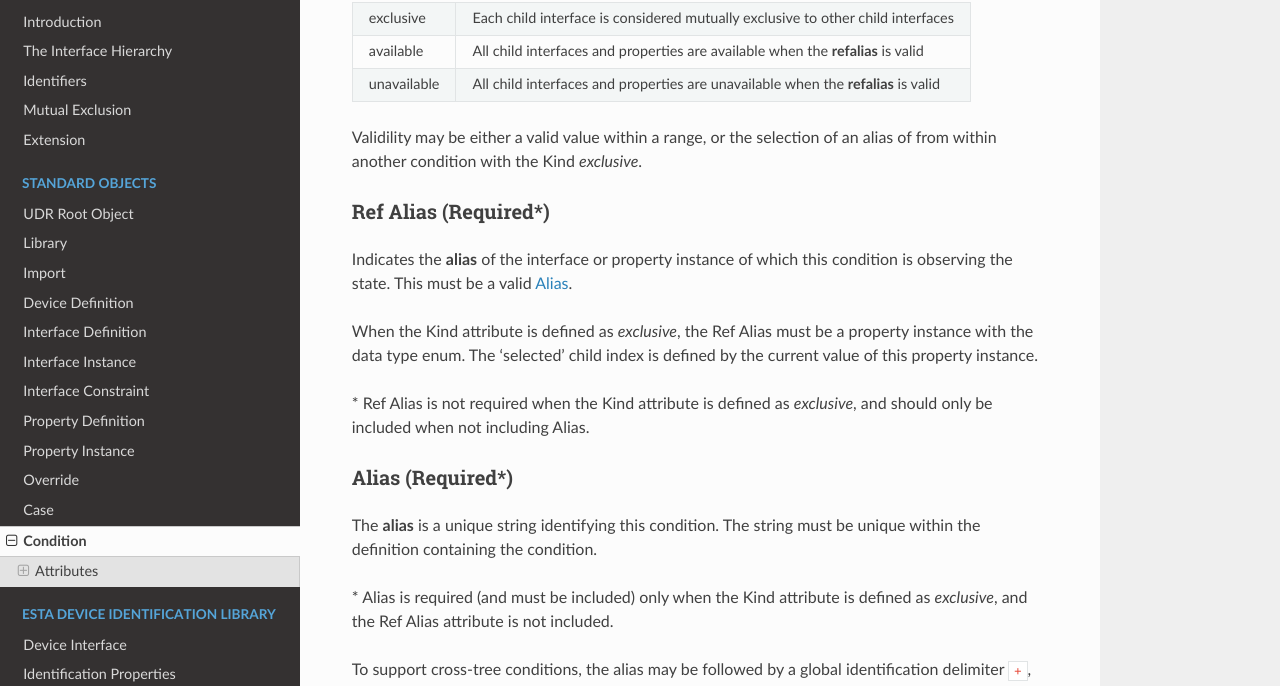
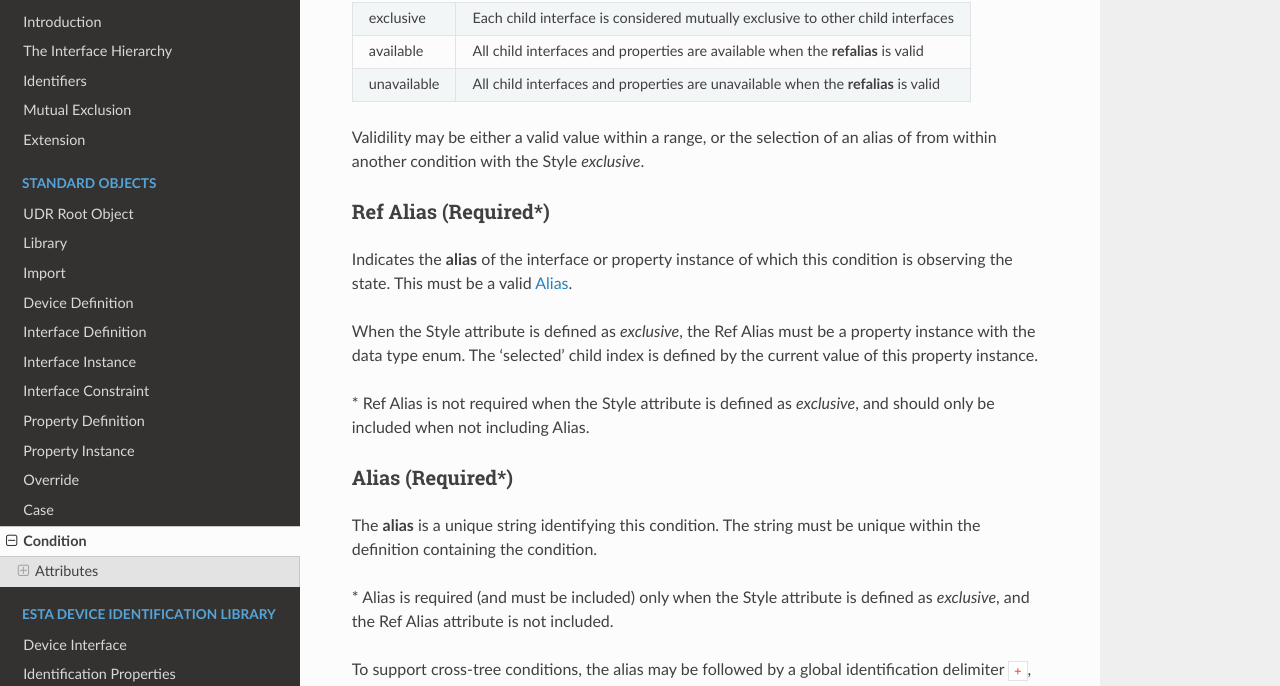
Before and after one commit to samkearney/esta-ngl, a Sphinx documentation site: the page built from docs/standard_objects/condition.rst, in a window 1280 px wide and 1400 px high, scrolled down 302 px. Shown: the part 130-816 px from the top of the window. Built offline with Sphinx 7.4.7 and the Read the Docs theme 2.0.0, drawn with Linux system fonts in a browser that asks for light colours; pages that are not in the unit, such as notebooks, are missing from menus; some of the changed text lies outside the part shown.

Commit message:
Further improvements, and updating examples and ensuring consistency

```diff
--- a/docs/intensity_library/intensity_library.xml
+++ b/docs/intensity_library/intensity_library.xml
@@ -11,7 +11,7 @@
     <propertydef
         class="binary-intensity"
         name="Binary Intensity"
-        description="Represents an emitter intensity as an on/off state where 'true' indicates 'on'."
+        description="Represents an emitter intensity as an on/off state where true' indicates 'on'."
         datatype="boolean" />
 
     <!-- Interfaces -->
--- a/docs/standard_objects/condition.rst
+++ b/docs/standard_objects/condition.rst
@@ -27,7 +27,7 @@ unavailable   All child interfaces and properties are unavailable when the **ref
 ============= ==================================================================================
 
 Validility may be either a valid value within a range, or the selection of an alias of
-from within another condition with the Kind *exclusive*.
+from within another condition with the Style *exclusive*.
 
 .. _standard-objects-condition-refalias:
 
@@ -37,11 +37,11 @@ Ref Alias (Required*)
 Indicates the **alias** of the interface or property instance of which this condition
 is observing the state. This must be a valid :ref:`tutorial-identifiers-alias`.
 
-When the Kind attribute is defined as *exclusive*, the Ref Alias must be a property
+When the Style attribute is defined as *exclusive*, the Ref Alias must be a property
 instance with the data type enum. The 'selected' child index is defined by the
 current value of this property instance.
 
-\* Ref Alias is not required when the Kind attribute is defined as *exclusive*, and
+\* Ref Alias is not required when the Style attribute is defined as *exclusive*, and
 should only be included when not including Alias.
 
 .. _standard-objects-condition-alias:
@@ -52,7 +52,7 @@ Alias (Required*)
 The **alias** is a unique string identifying this condition. The string must be unique
 within the definition containing the condition.
 
-\* Alias is required (and must be included) only when the Kind attribute is defined as
+\* Alias is required (and must be included) only when the Style attribute is defined as
 *exclusive*, and the Ref Alias attribute is not included.
 
 To support cross-tree conditions, the alias may be followed by a global identification
@@ -87,7 +87,7 @@ Minimum
 Indicates the minimum value of a referenced property instance for which this condition
 is considered valid.
 
-This attribute should be excluded, and will be ignored when the Kind attribute is
+This attribute should be excluded, and will be ignored when the Style attribute is
 defined as *exclusive*.
 
 .. _standard-objects-condition-max:
@@ -98,7 +98,7 @@ Maximum
 Indicates the maximum value of a referenced property instance for which this condition
 is considered valid.
 
-This attribute should be excluded, and will be ignored when the Kind attribute is
+This attribute should be excluded, and will be ignored when the Style attribute is
 defined as *exclusive*.
 
 .. _standard-objects-condition-markup:
@@ -113,7 +113,7 @@ Markup
     * Tag name: ``condition``
     * Attributes:
 
-      * ``kind``: :ref:`standard-objects-condition-style`
+      * ``style``: :ref:`standard-objects-condition-style`
       * ``refalias``: :ref:`standard-objects-condition-refalias`
       * ``alias``: :ref:`standard-objects-condition-alias`
       * ``min``: :ref:`standard-objects-condition-min`
@@ -142,7 +142,7 @@ Markup
       ============== ========== ============================================================
       Key            Value Type Represents
       ============== ========== ============================================================
-      kind           string     :ref:`standard-objects-condition-style`
+      style          string     :ref:`standard-objects-condition-style`
       refalias       string     :ref:`standard-objects-condition-refalias`
       alias          string     :ref:`standard-objects-condition-alias`
       min            string     :ref:`standard-objects-condition-min`
@@ -155,7 +155,7 @@ Markup
 
       {
         "type": "condition",
-        "kind": "exclusive",
+        "style": "exclusive",
         "alias": "wheel-control",
         "children": [
           {
@@ -175,7 +175,7 @@ Markup
 
       {
         "type": "condition",
-        "kind": "unavailable",
+        "style": "unavailable",
         "refalias": "wheel-control/index",
         "children": [
           {
--- a/docs/standard_objects/interface_instance.rst
+++ b/docs/standard_objects/interface_instance.rst
@@ -31,6 +31,9 @@ the definition containing the interface instance.
 If multiple interface instances are instantiated using the *count* attribute, each instance will be identified
 starting with the unique alias followed by the ``!`` delimiter and initial instance number, and incrementing by
 1 for each instance. For example "alias!2" would be followed by "alias!3".
+
+The alias must remain consistent through revisions of a :ref:`standard-objects-device-definition`, as this will
+assist controllers with making sense of hierarchy changes.
 
 .. _standard-objects-interface-instance-friendly-name:
 
--- a/docs/standard_objects/override.rst
+++ b/docs/standard_objects/override.rst
@@ -27,7 +27,7 @@ providing new values for. This must be a valid :ref:`tutorial-identifiers-alias`
 
 .. _standard-objects-override-style:
 
-Kind (Required)
+Style (Required)
 ===============
 
 Indicates the **style** of this override.
@@ -121,7 +121,7 @@ Markup
       Key            Value Type Represents
       ============== ========== ============================================================
       refalias       string     :ref:`standard-objects-override-refalias`
-      kind           string     :ref:`standard-objects-override-style`
+      style          string     :ref:`standard-objects-override-style`
       attribute      string     :ref:`standard-objects-override-attribute`
       valuealias     string     :ref:`standard-objects-override-valuealias`
       value          various    :ref:`standard-objects-override-value`
```
